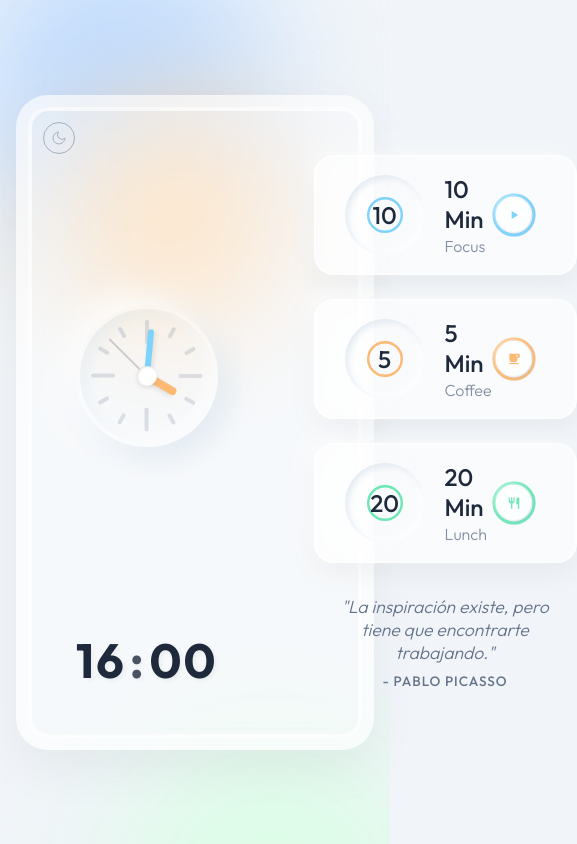
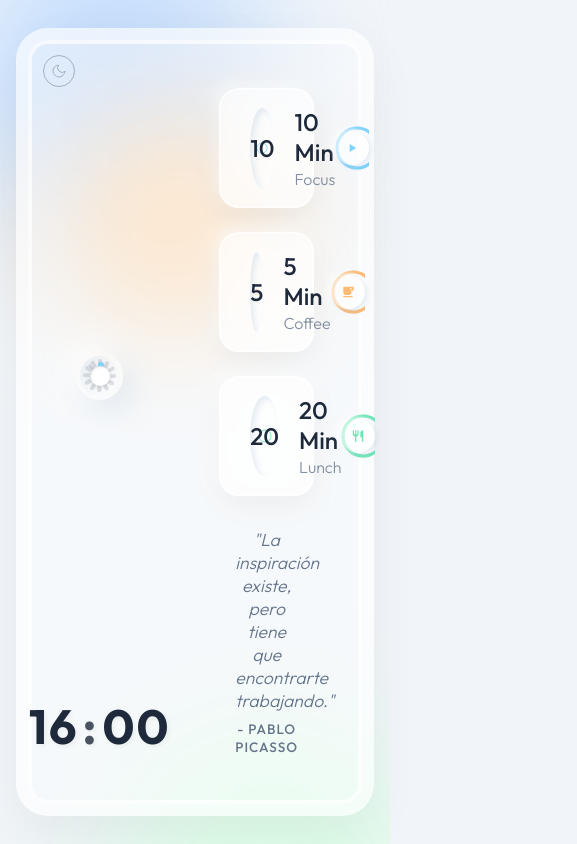
Before and after one commit to kazlan/Watchclock, a React (Vite) app: page / in a window 390 px wide. Shown: the whole page, 577 px wide, since content can reach past the window. Built offline with nearby package versions, Linux system fonts and the light colour scheme.

Commit message:
fix: enforce strict 1/3 and 2/3 flex basis calculations for responsive panels

```diff
--- a/src/App.css
+++ b/src/App.css
@@ -8,7 +8,8 @@
 }
 
 .left-panel {
-  flex: 1;
+  flex: 0 0 calc((100% - 6rem) / 3);
+  min-width: 0;
   display: flex;
   flex-direction: column;
   align-items: center;
@@ -43,7 +44,8 @@
 }
 
 .right-panel {
-  flex: 2;
+  flex: 0 0 calc((100% - 6rem) * 2 / 3);
+  min-width: 0;
   display: flex;
   flex-direction: column;
   justify-content: center;
@@ -187,11 +189,11 @@
 
   .left-panel {
     min-height: 280px;
-    flex: 1;
+    flex: 0 0 calc((100% - 2.5rem) / 3);
   }
 
   .right-panel {
-    flex: 2;
+    flex: 0 0 calc((100% - 2.5rem) * 2 / 3);
     max-width: none;
     padding-bottom: 2rem;
   }
@@ -220,6 +222,6 @@
   }
 
   .right-panel {
-    flex: 0 0 50%;
+    flex: 2;
   }
 }
```
